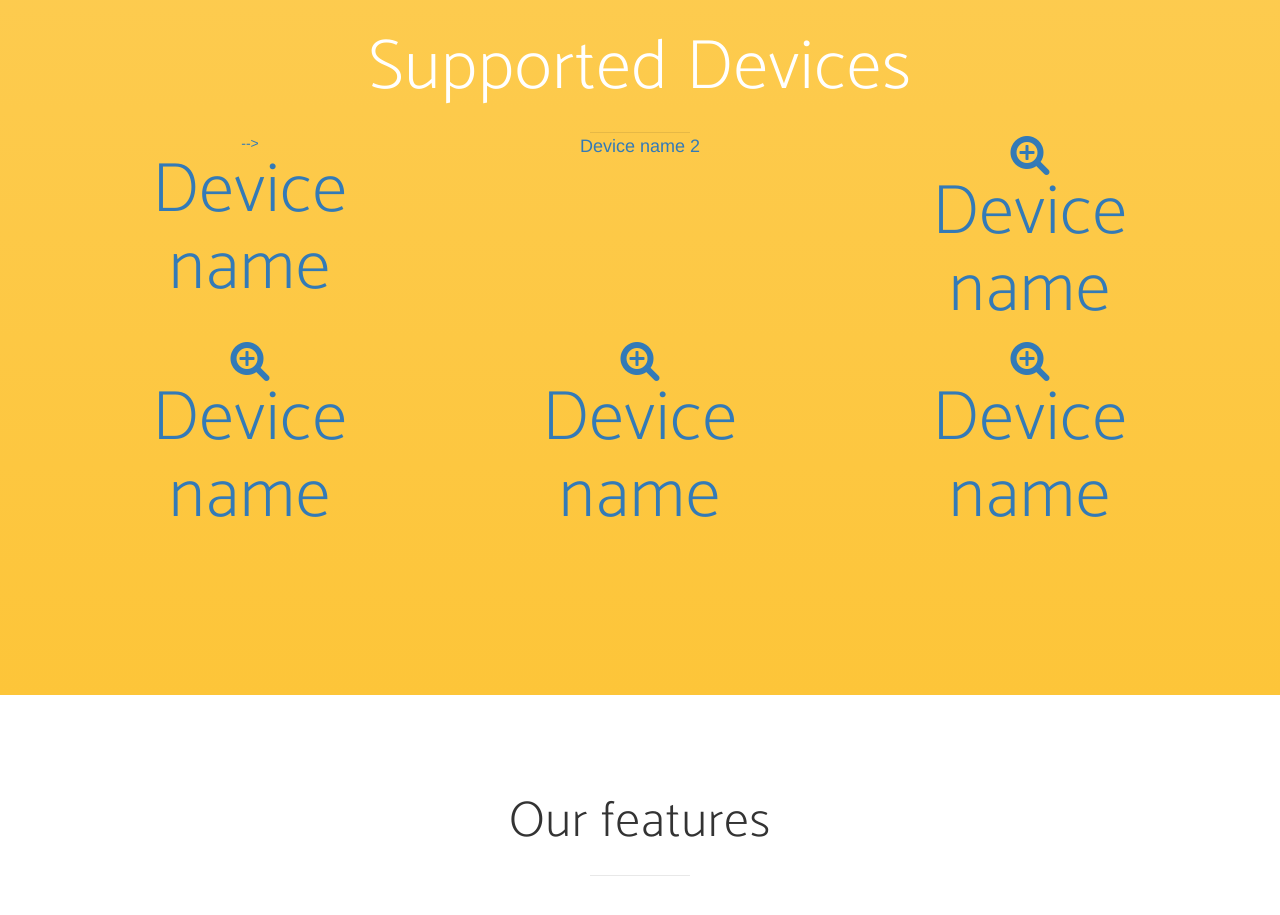
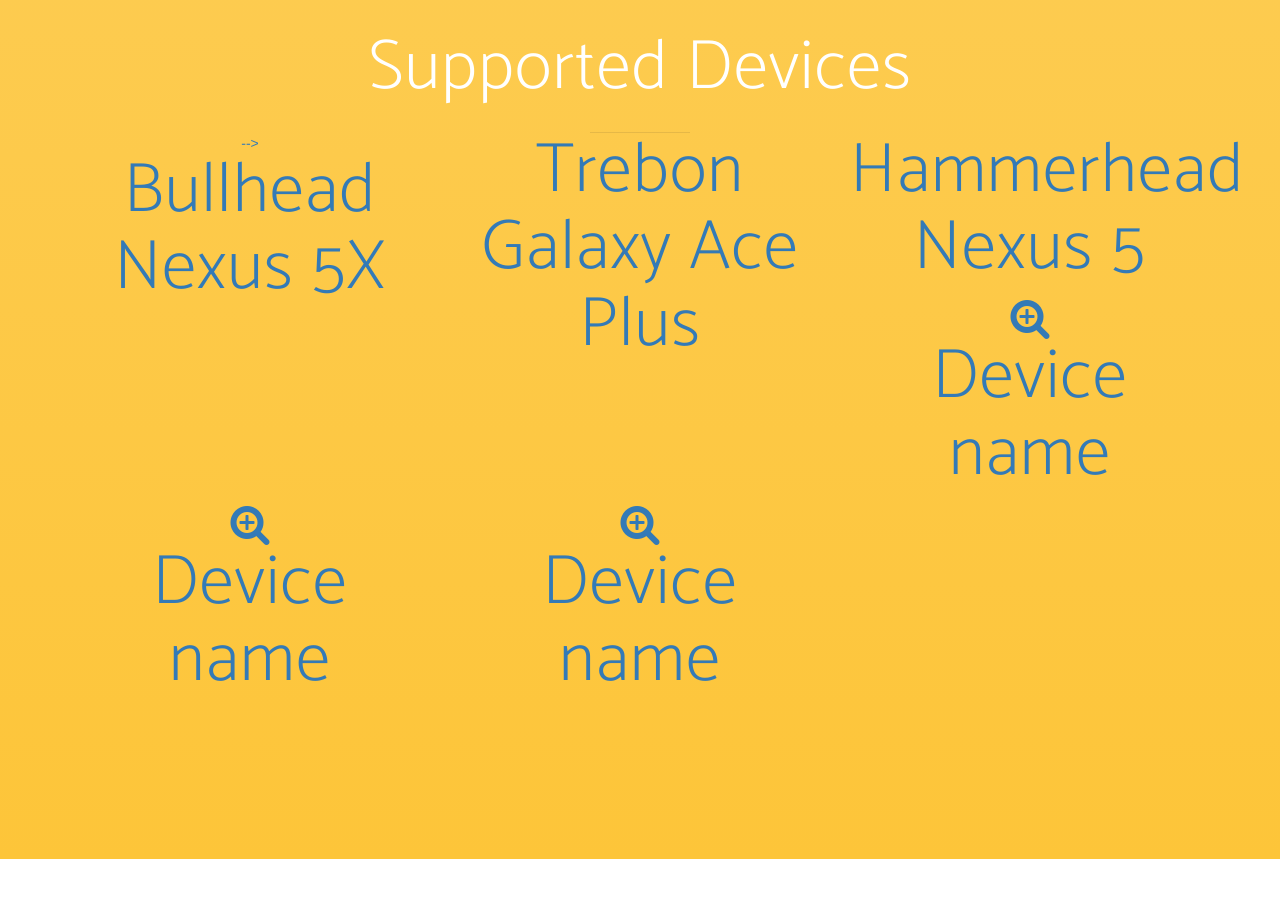
Before and after one commit to Wpa87/dirtydev.github.io, a website: page index.html in a window 1280 px wide. Shown: the part 920-1835 px from the top of the page. Drawn offline with nearby package versions, Linux system fonts and the light colour scheme; a web font is replaced by a local one.

Commit message:
Added device

```diff
--- a/index.html
+++ b/index.html
@@ -103,24 +103,23 @@
                 <a href="#portfolioModal1" class="portfolio-link" data-toggle="modal">
                     <div class="caption">
                         <div class="caption-content">-->
-                            <h2>Device name</h2>
+                            <h2>Bullhead Nexus 5X</h2>
                         </div>
                     </div>
                 </a>
             </div>
             <div class="col-sm-4 portfolio-item">
                 <a href="#portfolioModal2" class="portfolio-link" data-toggle="modal">
-                    <p>Device name 2</p>
+                    <div class="caption">
+                        <div class="caption-content">
+                            <h2>Trebon Galaxy Ace Plus</h2>
+                        </div>
+                    </div>
                 </a>
             </div>
             <div class="col-sm-4 portfolio-item">
                 <a href="#portfolioModal3" class="portfolio-link" data-toggle="modal">
-                    <div class="caption">
-                        <div class="caption-content">
-                            <i class="fa fa-search-plus fa-3x"></i>
-                        </div>
-                    </div>
-                    <h2>Device name</h2>
+                    <h2>Hammerhead Nexus 5</h2>
                 </a>
             </div>
             <div class="col-sm-4 portfolio-item">
```
